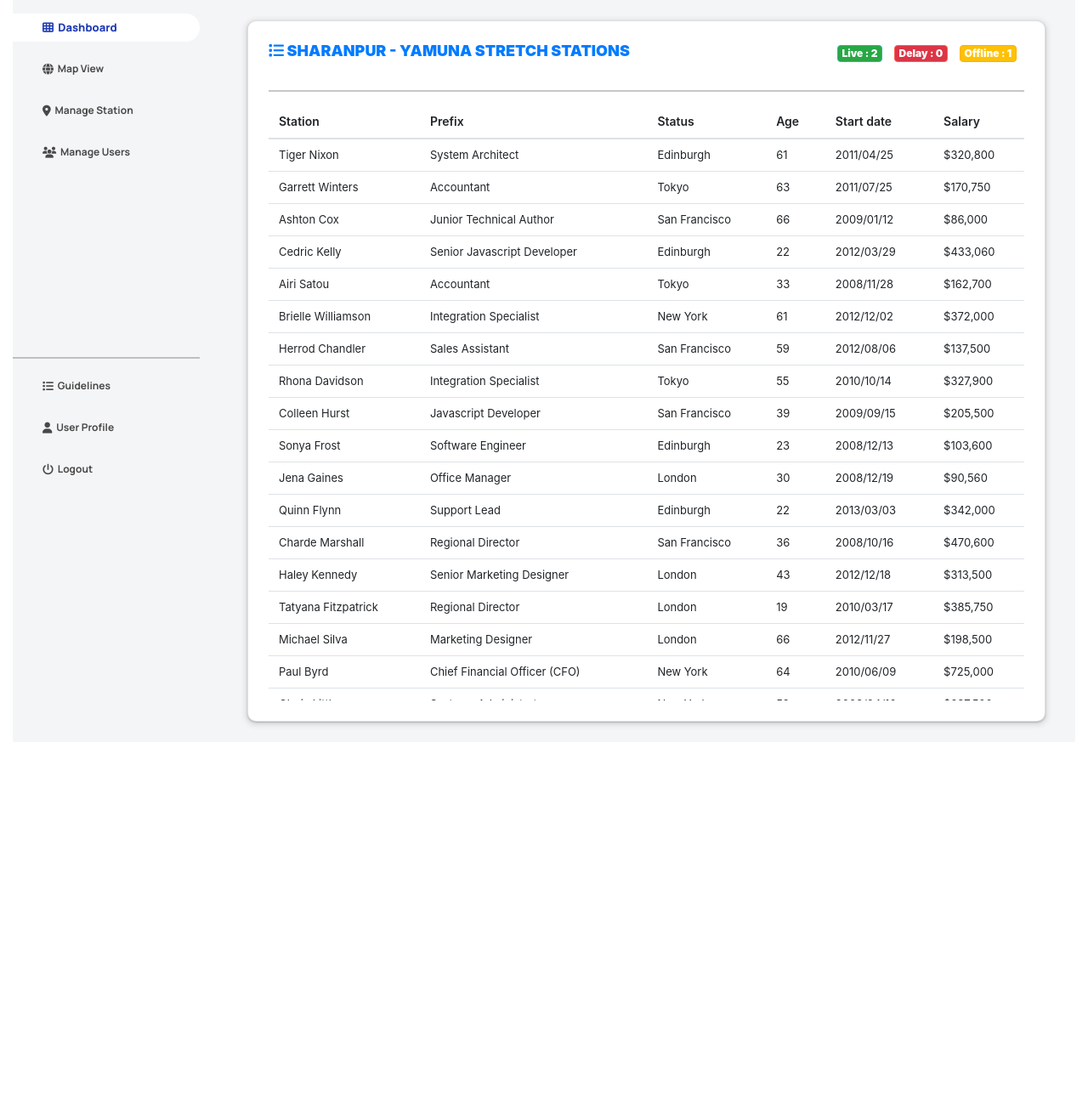
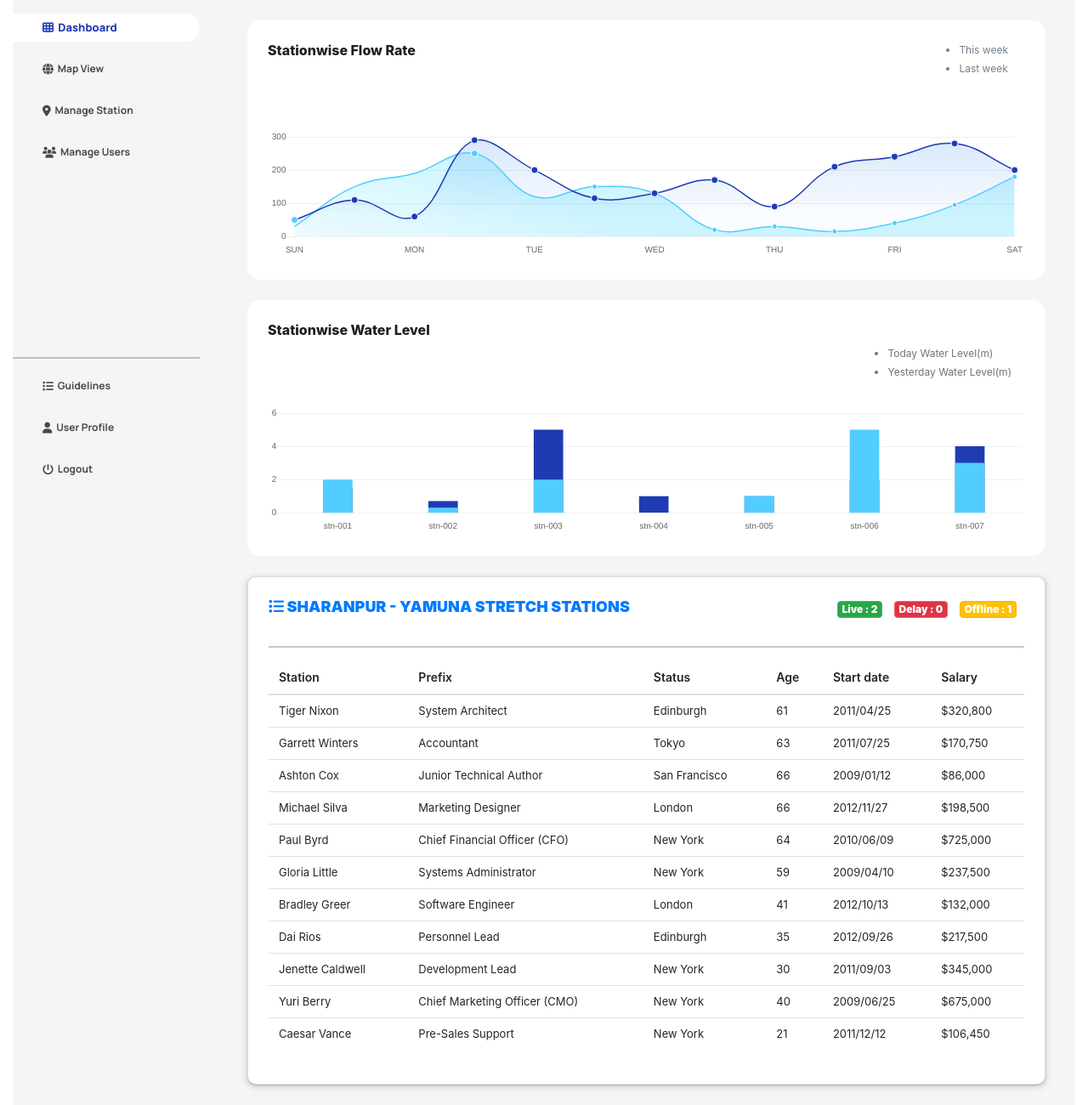
Before and after one commit to rohit-SDE-iTelemetry/yamuna_canal_monitoring, a Django app: page /dashboard in a window 1280 px wide. Shown: the part 97-1397 px from the top of the page at 85% size. Before the commit the page ends 955 px from the top, so only its background shows below. Run offline with Django 4.2, Linux system fonts and the light colour scheme; some libraries are stand-ins or nearby versions.

Commit message:
rohit-dev branch updated

```diff
--- a/yamuna_canal_monitoring/auth_app/models.py
+++ b/yamuna_canal_monitoring/auth_app/models.py
@@ -38,6 +38,6 @@ class UserProfile(models.Model):
     # user permissions
     permissions = models.ManyToManyField(Permission, default=None)
 
-    # added_by = models.CharField(default='', verbose_name='Added By',max_length=120,blank=True)
-    # last_updated_by = models.CharField(default='', verbose_name='Last Updated By',max_length=120,blank=True)
-    # created_at = models.DateTimeField(blank=True,default=django.utils.timezone.now)
+    added_by = models.CharField(default='', verbose_name='Added By',max_length=120,blank=True)
+    last_updated_by = models.CharField(default='', verbose_name='Last Updated By',max_length=120,blank=True)
+    created_at = models.DateTimeField(blank=True,default=django.utils.timezone.now)
--- a/yamuna_canal_monitoring/auth_app/templates/auth_screens/login.html
+++ b/yamuna_canal_monitoring/auth_app/templates/auth_screens/login.html
@@ -23,7 +23,7 @@
 		<div class="container">
 			<div class="row justify-content-center">
 				<div class="col-md-6 text-center mb-5">
-					<h2 class="heading-section"><b>Yamuna Canal Monitoring</b></h2>
+					<h2 class="heading-section"><b>East Yamuna Canal (EYC) Monitoring</b></h2>
 				</div>
 			</div>
 			<!-- <center>
@@ -35,10 +35,10 @@
 		      	<h3 class="mb-4 text-center"></h3>
 		      	<form action="#" class="signin-form">
 		      		<div class="form-group">
-		      			<input type="text" class="form-control" placeholder="Username" required>
+		      			<input type="text" class="form-control" value="admin" placeholder="Username" required>
 		      		</div>
 	            <div class="form-group">
-	              <input id="password-field" type="password" class="form-control" placeholder="Password" required>
+	              <input id="password-field" type="password" class="form-control" value="admin" placeholder="Password" required>
 	              <span toggle="#password-field" class="fa fa-fw fa-eye field-icon toggle-password"></span>
 	            </div>
 	            <div class="form-group">
--- a/yamuna_canal_monitoring/monitoring_app/static/monitoring_app/js/dashboard.js
+++ b/yamuna_canal_monitoring/monitoring_app/static/monitoring_app/js/dashboard.js
@@ -369,10 +369,10 @@
     if ($("#marketingOverview").length) {
       var marketingOverviewChart = document.getElementById("marketingOverview").getContext('2d');
       var marketingOverviewData = {
-          labels: ["JAN","FEB", "MAR", "APR", "MAY", "JUN", "JUL", "AUG", "SEP", "OCT", "NOV", "DEC"],
+          labels: ["stn-001","stn-002", "stn-003", "stn-004" , "stn-005", "stn-006", "stn-007"],
           datasets: [{
-              label: 'Last week',
-              data: [110, 220, 200, 190, 220, 110, 210, 110, 205, 202, 201, 150],
+              label: 'Today Water Level(m)',
+              data: [2, 0.3, 2, 0,1,5,3],
               backgroundColor: "#52CDFF",
               borderColor: [
                   '#52CDFF',
@@ -381,8 +381,8 @@
               fill: true, // 3: no fill
 
           },{
-            label: 'This week',
-            data: [215, 290, 210, 250, 290, 230, 290, 210, 280, 220, 190, 300],
+            label: 'Yesterday Water Level(m)',
+            data: [1.5, 0.7, 5, 1,1,2,4],
             backgroundColor: "#1F3BB3",
             borderColor: [
                 '#1F3BB3',
--- a/yamuna_canal_monitoring/monitoring_app/templates/dashboard.html
+++ b/yamuna_canal_monitoring/monitoring_app/templates/dashboard.html
@@ -2,6 +2,78 @@
 {% block content %}
 <div class="main-panel">
     <div class="content-wrapper">
+        <div class="row">
+            <div class="col-lg-12 d-flex flex-column">
+                <div class="row flex-grow">
+                  <div class="col-12 col-lg-4 col-lg-12 grid-margin stretch-card">
+                    <div class="card card-rounded">
+                      <div class="card-body">
+                        <div class="d-sm-flex justify-content-between align-items-start">
+                          <div>
+                            <h4 class="card-title card-title-dash">Stationwise Flow Rate</h4>
+                            <!-- <h5 class="card-subtitle card-subtitle-dash">Lorem Ipsum is simply dummy text of the
+                              printing</h5> -->
+                          </div>
+                          <div id="performance-line-legend"></div>
+                        </div>
+                        <div class="chartjs-wrapper mt-5">
+                          <canvas id="performaneLine"></canvas>
+                        </div>
+                      </div>
+                    </div>
+                  </div>
+                </div>
+              </div>
+        </div>
+
+        <div class="row">
+            <div class="col-lg-12 d-flex flex-column">
+                <div class="row flex-grow">
+                  <div class="col-12 grid-margin stretch-card">
+                    <div class="card card-rounded">
+                      <div class="card-body">
+                        <div class="d-sm-flex justify-content-between align-items-start">
+                          <div>
+                            <h4 class="card-title card-title-dash">Stationwise Water Level</h4>
+                            <!-- <p class="card-subtitle card-subtitle-dash">Lorem ipsum dolor sit amet consectetur
+                              adipisicing elit</p> -->
+                          </div>
+                          <div>
+                            <!-- <div class="dropdown">
+                              <button class="btn btn-secondary dropdown-toggle toggle-dark btn-lg mb-0 me-0"
+                                type="button" id="dropdownMenuButton2" data-bs-toggle="dropdown"
+                                aria-haspopup="true" aria-expanded="false"> This month </button>
+                              <div class="dropdown-menu" aria-labelledby="dropdownMenuButton2">
+                                <h6 class="dropdown-header">Settings</h6>
+                                <a class="dropdown-item" href="#">Action</a>
+                                <a class="dropdown-item" href="#">Another action</a>
+                                <a class="dropdown-item" href="#">Something else here</a>
+                                <div class="dropdown-divider"></div>
+                                <a class="dropdown-item" href="#">Separated link</a>
+                              </div>
+                            </div> -->
+                          </div>
+                        </div>
+                        <div class="d-sm-flex align-items-center mt-1 justify-content-between">
+                          <div class="d-sm-flex align-items-center mt-4 justify-content-between">
+                            <!-- <h2 class="me-2 fw-bold">$36,2531.00</h2>
+                            <h4 class="me-2">USD</h4>
+                            <h4 class="text-success">(+1.37%)</h4> -->
+                          </div>
+                          <div class="me-3">
+                            <div id="marketing-overview-legend"></div>
+                          </div>
+                        </div>
+                        <div class="chartjs-bar-wrapper mt-3">
+                          <canvas id="marketingOverview"></canvas>
+                        </div>
+                      </div>
+                    </div>
+                  </div>
+                </div>
+              </div>
+        </div>
+
         <div class="card" style="box-shadow: rgba(60, 64, 67, 0.3) 0px 1px 2px 0px, rgba(60, 64, 67, 0.15) 0px 2px 6px 2px;border-radius:10px;">
             <div class="card-body">
                 <div class="row">
@@ -25,7 +97,7 @@
                         <!-- <div class="text-center">
                             <h4><b>No Station Configured!</b></h4>
                         </div> -->
-                        <table id="dtBasicExample" class="table" width="100%">
+                        <table id="" class="table" width="100%">
                             <thead>
                                 <tr>
                                     <th class="th-sm">Station
@@ -66,102 +138,6 @@
                                     <td>66</td>
                                     <td>2009/01/12</td>
                                     <td>$86,000</td>
-                                </tr>
-                                <tr>
-                                    <td>Cedric Kelly</td>
-                                    <td>Senior Javascript Developer</td>
-                                    <td>Edinburgh</td>
-                                    <td>22</td>
-                                    <td>2012/03/29</td>
-                                    <td>$433,060</td>
-                                </tr>
-                                <tr>
-                                    <td>Airi Satou</td>
-                                    <td>Accountant</td>
-                                    <td>Tokyo</td>
-                                    <td>33</td>
-                                    <td>2008/11/28</td>
-                                    <td>$162,700</td>
-                                </tr>
-                                <tr>
-                                    <td>Brielle Williamson</td>
-                                    <td>Integration Specialist</td>
-                                    <td>New York</td>
-                                    <td>61</td>
-                                    <td>2012/12/02</td>
-                                    <td>$372,000</td>
-                                </tr>
-                                <tr>
-                                    <td>Herrod Chandler</td>
-                                    <td>Sales Assistant</td>
-                                    <td>San Francisco</td>
-                                    <td>59</td>
-                                    <td>2012/08/06</td>
-                                    <td>$137,500</td>
-                                </tr>
-                                <tr>
-                                    <td>Rhona Davidson</td>
-                                    <td>Integration Specialist</td>
-                                    <td>Tokyo</td>
-                                    <td>55</td>
-                                    <td>2010/10/14</td>
-                                    <td>$327,900</td>
-                                </tr>
-                                <tr>
-                                    <td>Colleen Hurst</td>
-                                    <td>Javascript Developer</td>
-                                    <td>San Francisco</td>
-                                    <td>39</td>
-                                    <td>2009/09/15</td>
-                                    <td>$205,500</td>
-                                </tr>
-                                <tr>
-                                    <td>Sonya Frost</td>
-                                    <td>Software Engineer</td>
-                                    <td>Edinburgh</td>
-                                    <td>23</td>
-                                    <td>2008/12/13</td>
-                                    <td>$103,600</td>
-                                </tr>
-                                <tr>
-                                    <td>Jena Gaines</td>
-                                    <td>Office Manager</td>
-                                    <td>London</td>
-                                    <td>30</td>
-                                    <td>2008/12/19</td>
-                                    <td>$90,560</td>
-                                </tr>
-                                <tr>
-                                    <td>Quinn Flynn</td>
-                                    <td>Support Lead</td>
-                                    <td>Edinburgh</td>
-                                    <td>22</td>
-                                    <td>2013/03/03</td>
-                                    <td>$342,000</td>
-                                </tr>
-                                <tr>
-                                    <td>Charde Marshall</td>
-                                    <td>Regional Director</td>
-                                    <td>San Francisco</td>
-                                    <td>36</td>
-                                    <td>2008/10/16</td>
-                                    <td>$470,600</td>
-                                </tr>
-                                <tr>
-                                    <td>Haley Kennedy</td>
-                                    <td>Senior Marketing Designer</td>
-                                    <td>London</td>
-                                    <td>43</td>
-                                    <td>2012/12/18</td>
-                                    <td>$313,500</td>
-                                </tr>
-                                <tr>
-                                    <td>Tatyana Fitzpatrick</td>
-                                    <td>Regional Director</td>
-                                    <td>London</td>
-                                    <td>19</td>
-                                    <td>2010/03/17</td>
-                                    <td>$385,750</td>
                                 </tr>
                                 <tr>
                                     <td>Michael Silva</td>
@@ -228,22 +204,6 @@
                                     <td>$106,450</td>
                                 </tr>
                             </tbody>
-                            <tfoot>
-                                <tr>
-                                    <th>Name
-                                    </th>
-                                    <th>Position
-                                    </th>
-                                    <th>Office
-                                    </th>
-                                    <th>Age
-                                    </th>
-                                    <th>Start date
-                                    </th>
-                                    <th>Salary
-                                    </th>
-                                </tr>
-                            </tfoot>
                         </table>
                     </div>
                 </div>
--- a/yamuna_canal_monitoring/monitoring_app/views.py
+++ b/yamuna_canal_monitoring/monitoring_app/views.py
@@ -1,6 +1,9 @@
 from multiprocessing import context
 from django.shortcuts import render
 from django.http import HttpResponse,JsonResponse
+from django.contrib.auth.models import User, Permission
+
+from monitoring_app.utils.GLOBALS import exlude_permissions
 
 
 # dashboard view
@@ -21,8 +24,10 @@ def user_list(request):
 # add-user view
 def add_user(request):
     if request.method == 'GET':
-        context = {}
-        return render(request,'users/add-user.html')
+        permissionObj = Permission.objects.all()
+
+        context = {'permissionObj':permissionObj,'exlude_permissions':exlude_permissions}
+        return render(request,'users/add-user.html',context)
 
 # edit-user view
 def edit_user(request):
```
Also changed, not shown: yamuna_canal_monitoring/monitoring_app/models.py (+4 -4 lines), yamuna_canal_monitoring/monitoring_app/static/monitoring_app/js/custom_js/validation_js/user-form-validation.js (added, +60 -0 lines), yamuna_canal_monitoring/monitoring_app/templates/users/add-user.html (+73 -39 lines), yamuna_canal_monitoring/monitoring_app/utils/GLOBALS.py (added, +21 -0 lines), yamuna_canal_monitoring/auth_app/migrations/0002_userprofile_added_by_userprofile_created_at_and_more.py (added), yamuna_canal_monitoring/monitoring_app/migrations/0003_site_created_at_site_last_updated_at_and_more.py (added).
